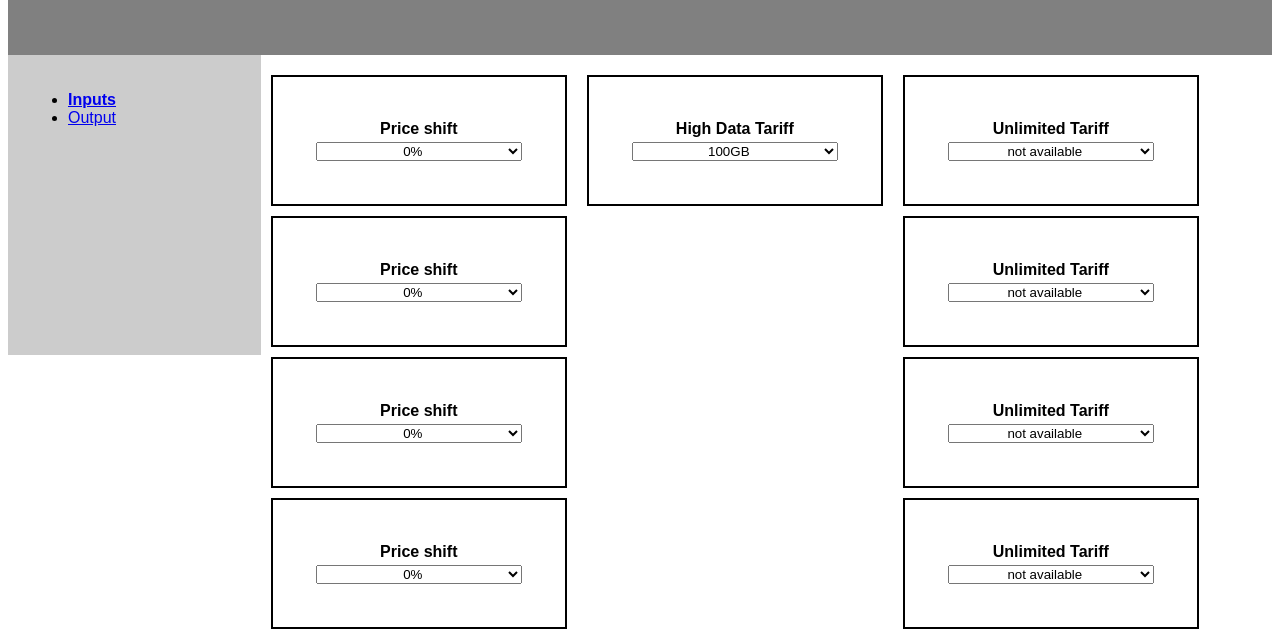
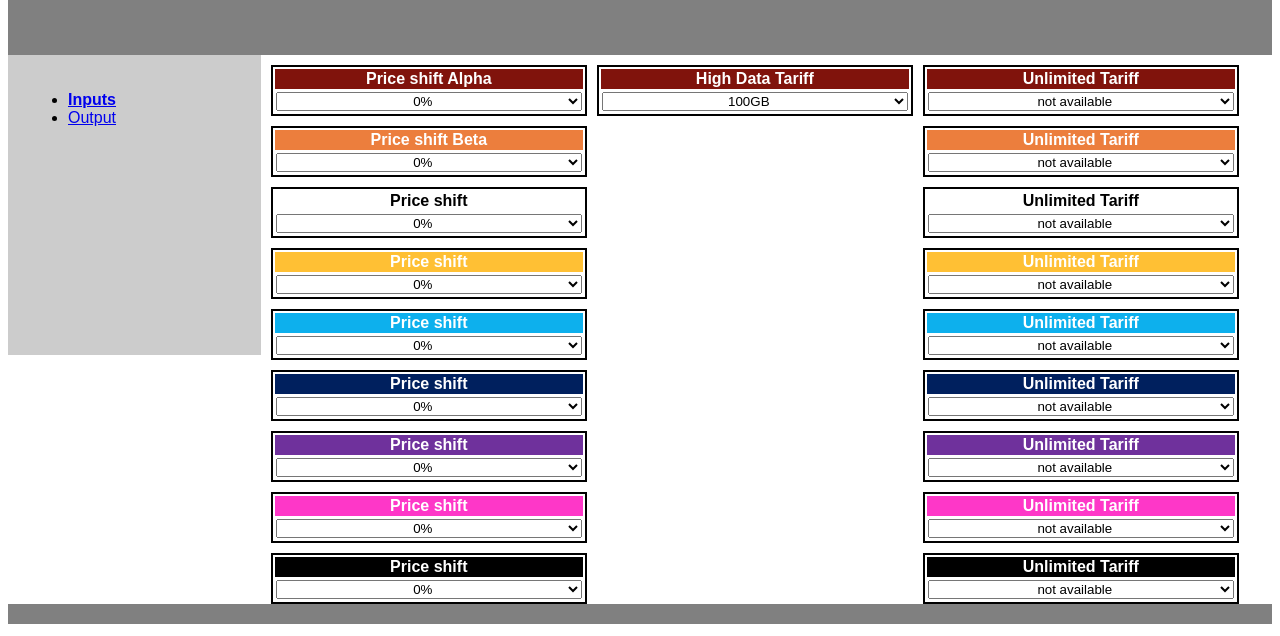
Before and after one commit to CassTh/Lab-Analyse-des-IHMs, a plain HTML site: page main.html in a window 1280 px wide. Shown: the part 148-784 px from the top of the page. Drawn offline with Linux system fonts and the light colour scheme.

Commit message:
CSS couleurs et companies

```diff
--- a/main.html
+++ b/main.html
@@ -20,7 +20,6 @@
 				line-height: 80px;
 				color: white;
 				font-size: 30px;
-
 			}
 
 			nav {
@@ -41,7 +40,7 @@
 			.input-col1, .input-col2, .input-col3 {
 			  float: left;
 			  width: 25%;
-			  padding: 10px;
+			  margin-left:10px;
 			}
 
 			#inputs {
@@ -51,35 +50,73 @@
 			.input-field {
 			  border: 2px solid black;
 			  margin-top: 10px;
-			  padding: 40px;
 			}
 
 			.company {
 				width : 100%;
 			}
 
+			table {
+				width : 100%;
+				height: 100%;
+			}
+
+			th {
+				width : 100%;
+				height: 100%;
+			}
+
 			select {
 				width : 100%;
+				height: 100%;
 				text-align : center;
 			}
+			.alpha {
+				background-color: #80130c ;
+				color: white;
+			}
 
-			<!-- à compléter -->
+			.beta {
+				background-color:  #ec7e3d ;
+				color: white;
+			}
 
-			.alpha {<!-- à compléter -->}
-			.beta {<!-- à compléter -->}
-			.gamma {<!-- à compléter -->}
-			.epsilon {<!-- à compléter -->}
-			.mobile {<!-- à compléter -->}
-			.iota {<!-- à compléter -->}
-			.theta {<!-- à compléter -->}
-			.kappa {<!-- à compléter -->}
+			.gamma {
+				background-color: #ffc034 ;
+				color: white;
+			}
+
+			.epsilon {
+				background-color: #0db0ed;
+				color: white;
+			}
+
+			.mobile {
+				background-color: #00205e ;
+				color: white;
+			}
+
+			.iota {
+				background-color: #6f319c ;
+				color: white;
+			}
+
+			.theta {
+				background-color: #fe37c8 ;
+				color: white;
+			}
+
+			.kappa {
+				background-color: #000000;
+				color: white;
+			}
 
 			@media (max-width: 600px) {
 			  nav {
-			<!-- à compléter -->
+
 			  }
 			  nav ul li {
-			<!-- à compléter -->
+
 			  }
 			}
 		</style>
@@ -120,7 +157,7 @@
 				<div class="input-field ">
 					<table class="company">
 						<tr>
-							<th class="alpha">Price shift</th>
+							<th class="alpha">Price shift Alpha</th>
 						</tr>
 						<tr>
 							<td class="case">
@@ -134,7 +171,7 @@
 				<div class="input-field ">
 					<table class="company">
 						<tr>
-							<th class="beta">Price shift</th>
+							<th class="beta">Price shift Beta</th>
 						</tr>
 						<tr>
 							<td class="case">
```
